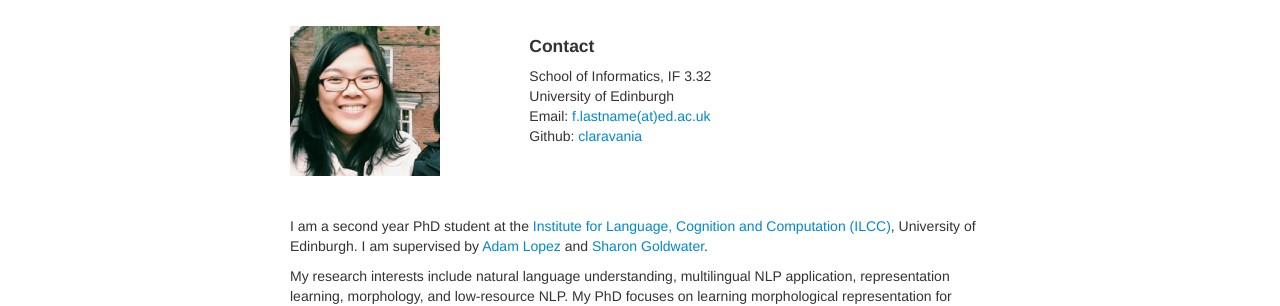
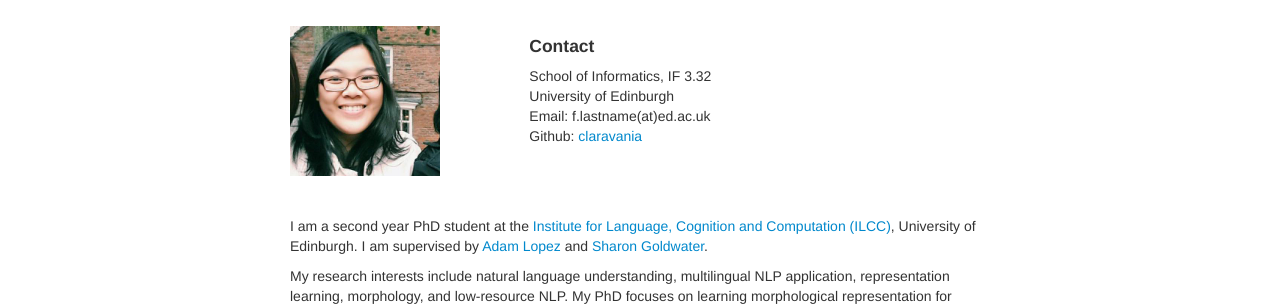
Before and after one commit to claravania/claravania.github.io, a Jekyll site: the page built from index.md, in a window 1280 px wide. Shown: the part 126-432 px from the top of the page. Built offline with Jekyll 4.4.1, drawn with Linux system fonts in a browser that asks for light colours; part of the change alters nothing that is shown.

Commit message:
remove link

```diff
--- a/_includes/themes/twitter/page.html
+++ b/_includes/themes/twitter/page.html
@@ -10,7 +10,7 @@
 	<h4>Contact</h4>
 	School of Informatics, IF 3.32 <br/>
 	University of Edinburgh <br/>
-	Email: <a href="c.vania@ed.ac.uk">f.lastname(at)ed.ac.uk</a><br/>
+	Email: f.lastname(at)ed.ac.uk <br/>
 	Github: <a href="https://github.com/claravania">claravania</a>
   </div>
 </div>
```
